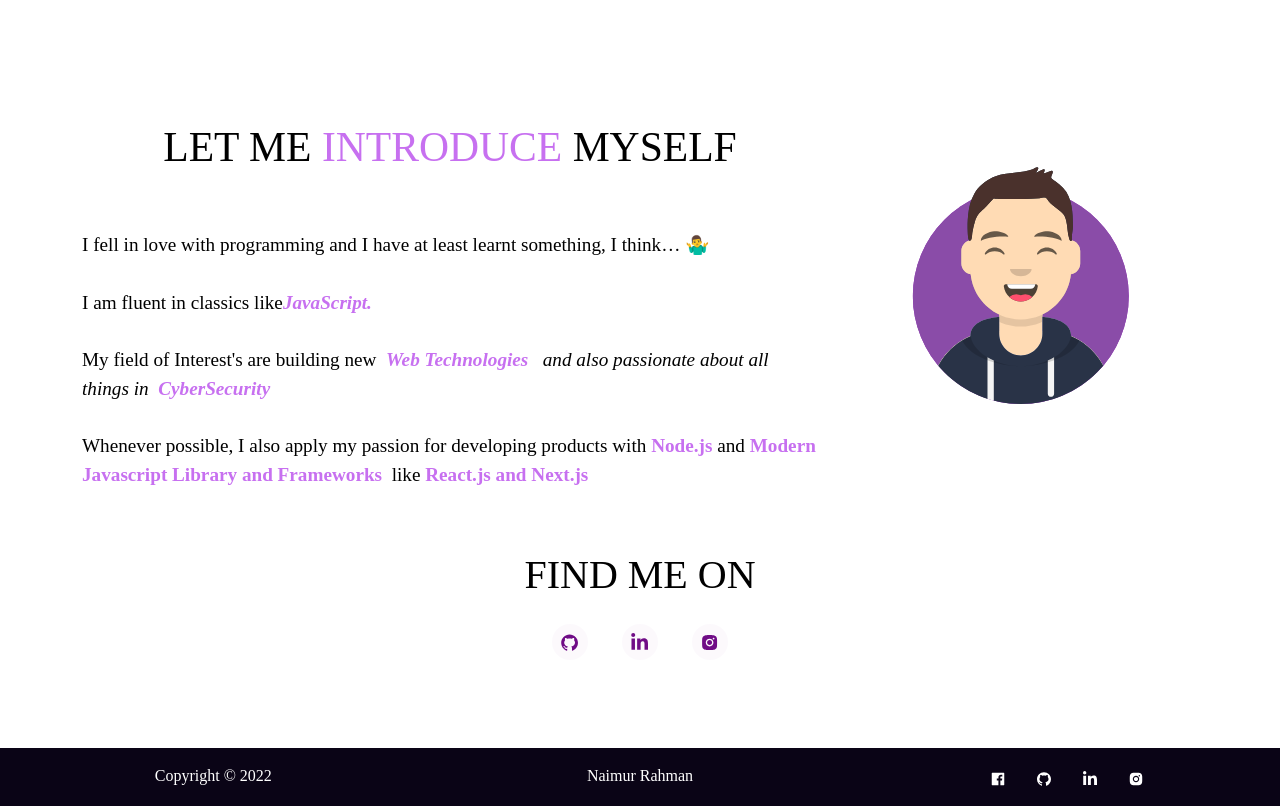
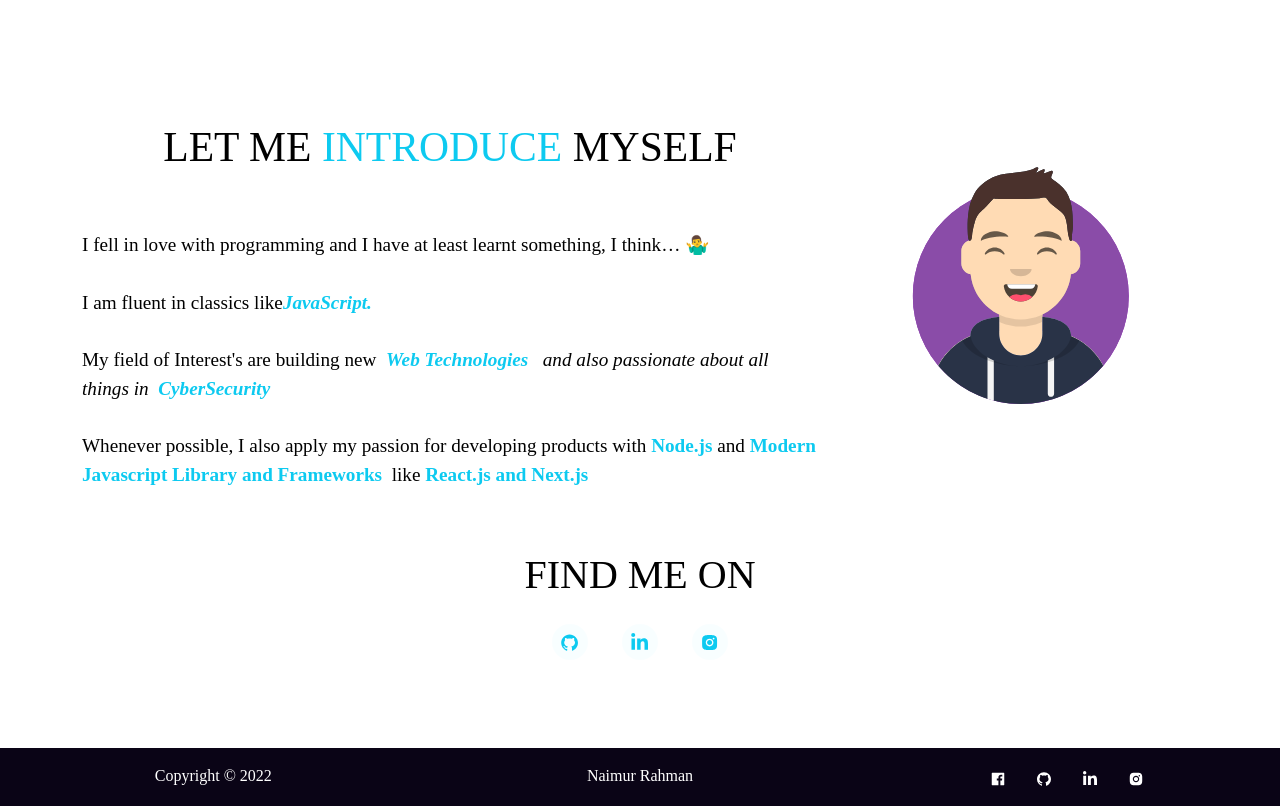
Before and after one commit to naimur202164-rony/naimur-porfolio, a React (Create React App) app: page / in a window 1280 px wide. Shown: the part 600-1406 px from the top of the page. Built offline with nearby package versions, Linux system fonts and the light colour scheme.

Commit message:
all color updated

```diff
--- a/src/style.css
+++ b/src/style.css
@@ -11,7 +11,7 @@
     rgba(12, 10, 22, 0.863) */ #fff
   );
 
-  --imp-text-color: #c770f0;
+  --imp-text-color: #0dcaf0;
 }
 
 .purple {
@@ -53,18 +53,18 @@
 
 /* Track */
 ::-webkit-scrollbar-track {
-  background: #2d1950;
+  background: #0dcaf0;
 }
 
 /* Handle */
 ::-webkit-scrollbar-thumb {
-  background: rgba(178, 121, 216, 0.959);
+  background: #0dcaf0;
   border-radius: 12px;
 }
 
 /* Handle on hover */
 ::-webkit-scrollbar-thumb:hover {
-  background: rgba(222, 130, 235, 0.911);
+  background: #0dcaf0;
   border-radius: 12px;
 }
 
@@ -247,7 +247,7 @@
   width: 100%;
   height: 100%;
   border-radius: 50%;
-  background: #87209e;
+  background: #0dcaf0;
   transition: 0.5s;
   transform: scale(0.9);
   z-index: -1;
@@ -255,13 +255,13 @@
 
 .home-social-icons:hover::before {
   transform: scale(1.1);
-  box-shadow: 0 0 15px #801f95;
+  box-shadow: 0 0 15px #0dcaf0;
 }
 
 .home-social-icons:hover {
-  color: #87209e;
-  box-shadow: 0 0 5px #87209e;
-  text-shadow: 0 0 2px #87209e;
+  color: #0dcaf0;
+  box-shadow: 0 0 5px #0dcaf0;
+  text-shadow: 0 0 2px #0dcaf0;
 }
 
 .social-icons {
@@ -271,7 +271,7 @@
 }
 
 .icon-colour {
-  color: #700c86 !important;
+  color: #0dcaf0 !important;
 }
 
 /* --------- */
@@ -431,7 +431,7 @@
 .resume .resume-item {
   padding: 0 0 10px 25px;
   margin-top: -2px;
-  border-left: 2px solid #8a49a8;
+  border-left: 2px solid #0dcaf0;
   position: relative;
 }
 
@@ -478,8 +478,8 @@
 }
 
 .like-btn {
-  background-color: #934cce5e !important;
-  border-color: #934cce5e !important;
+  background-color: #0dcaf0 !important;
+  border-color: #0dcaf0 !important;
   padding: 0.25rem 0.98rem !important;
   border-radius: 5px !important;
   line-height: 1.4 !important;
```
